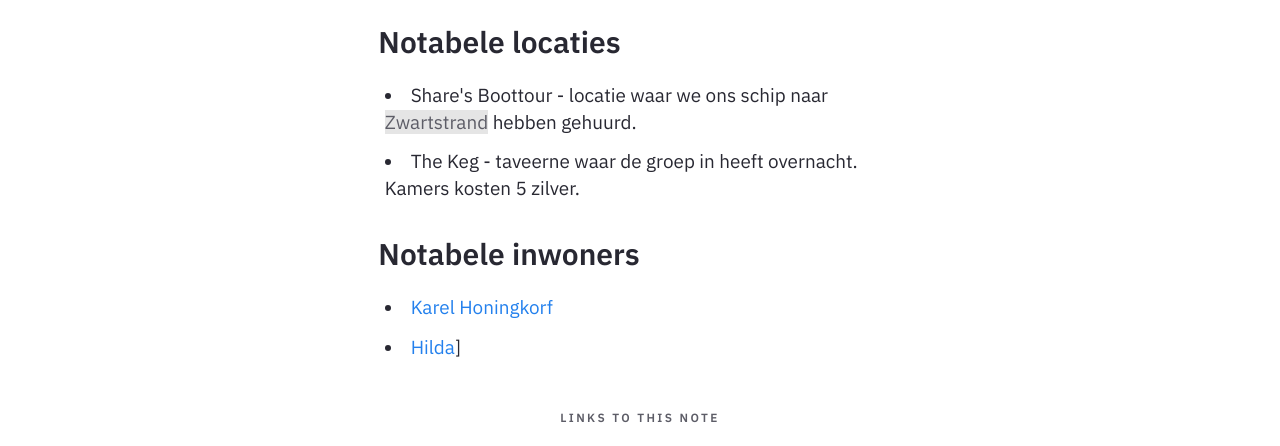
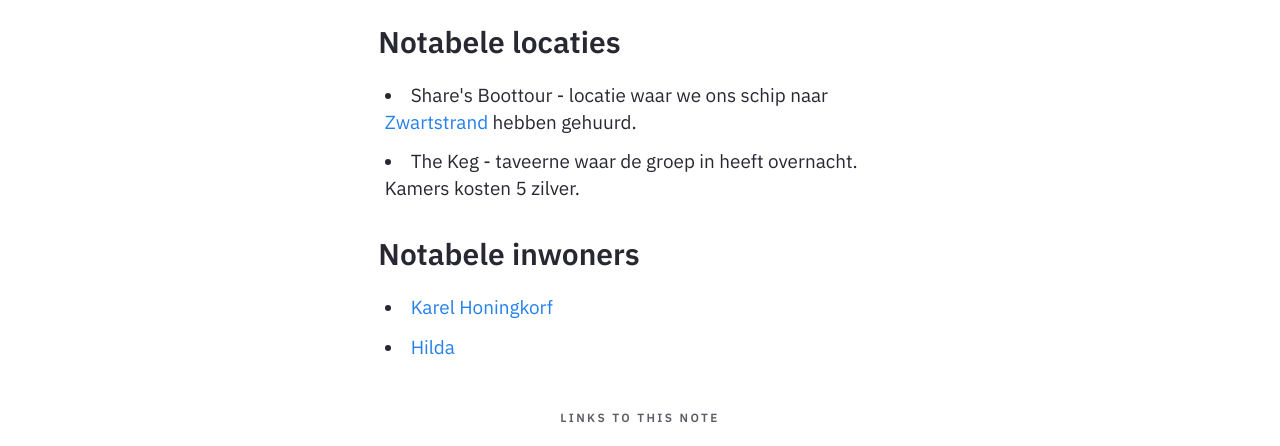
Before and after one commit to basvroegop/rrr, a Jekyll site: the page built from _notes/Public/Locaties/Ooshna/Dovania/Grindhuizen.md, in a window 1280 px wide. Shown: the part 293-739 px from the top of the page. Built offline with Jekyll 4.4.1, drawn with Linux system fonts in a browser that asks for light colours.

```diff
--- a/_notes/Public/Locaties/Ooshna/Dovania/Grindhuizen.md
+++ b/_notes/Public/Locaties/Ooshna/Dovania/Grindhuizen.md
@@ -11,4 +11,4 @@ Een dorp ten noorden van Grunsted. Heette ooit Schmekkelton, vernoemd naar oud-l
 
 ## Notabele inwoners
 - [[Karel Honingkorf]]
-- [[Hilda]]]
+- [[Hilda]]
```
Also changed, not shown: _notes/Public/Locaties/Ooshna/Dovania/Zwartstrand.md (+1 -1 lines).
